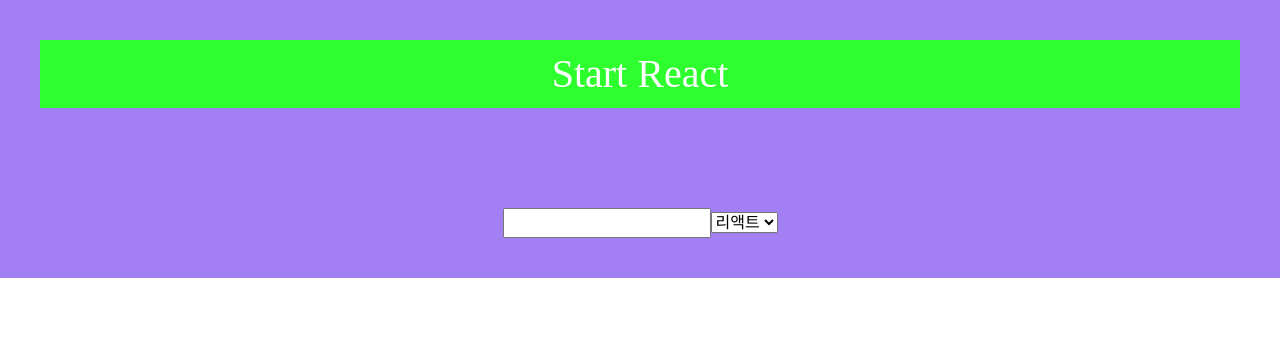
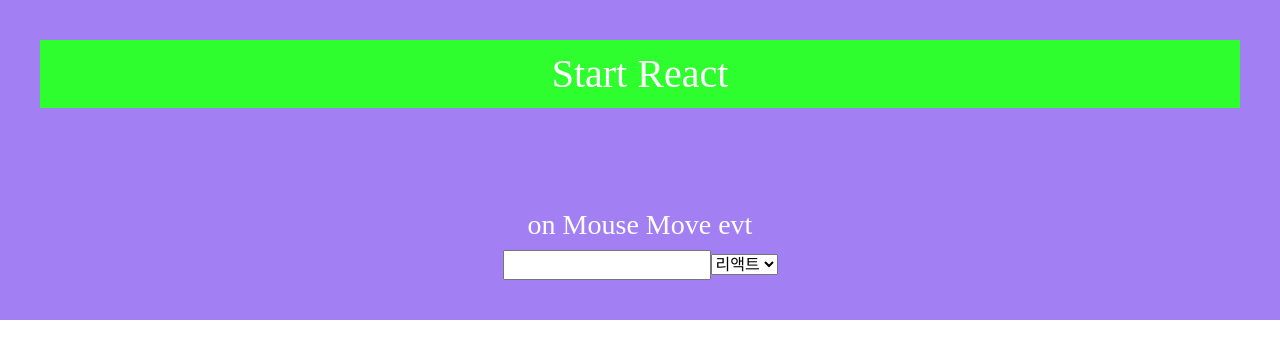
Before and after one commit to lee-kangpyo/react-start, a React (Create React App) app in the folder client/: page / in a window 1280 px wide. Shown: the top 358 px of the page. Built offline with nearby package versions, Linux system fonts and the light colour scheme.

Commit message:
mouse move 이벤트

```diff
--- a/client/src/App.js
+++ b/client/src/App.js
@@ -1,13 +1,13 @@
 import React from 'react';
 import './App.css';
-import ReactOnChange from './component3/R067_onChange'
+import ReactOnMouseMove from './component3/R068_onMouseMove'
 import 'bootstrap/dist/css/bootstrap.css'
 
 function App() {
   return (
     <div className='app'>
       <h1 className='title'>Start React</h1>
-      <ReactOnChange />
+      <ReactOnMouseMove />
     </div>
   );
 }
--- /dev/null
+++ b/client/src/component3/R068_onMouseMove.js
@@ -0,0 +1,23 @@
+import React, { Component } from 'react';
+
+class R068_onMouseMove extends Component {
+    MouseMove(tag){
+        console.log("TAG : " + tag);
+    }
+    render() {
+        return (
+            <>
+                <div onMouseMove={e => this.MouseMove("div")}>
+                    <h3>on Mouse Move evt</h3>
+                </div>
+                <input type="text" onMouseMove={e => this.MouseMove("input")} />
+                <select onMouseMove={e => this.MouseMove("select")} >
+                    <option value="리액트">리액트</option>
+                    <option value="123">123</option>
+                </select>
+            </>
+        );
+    }
+}
+
+export default R068_onMouseMove;
```
